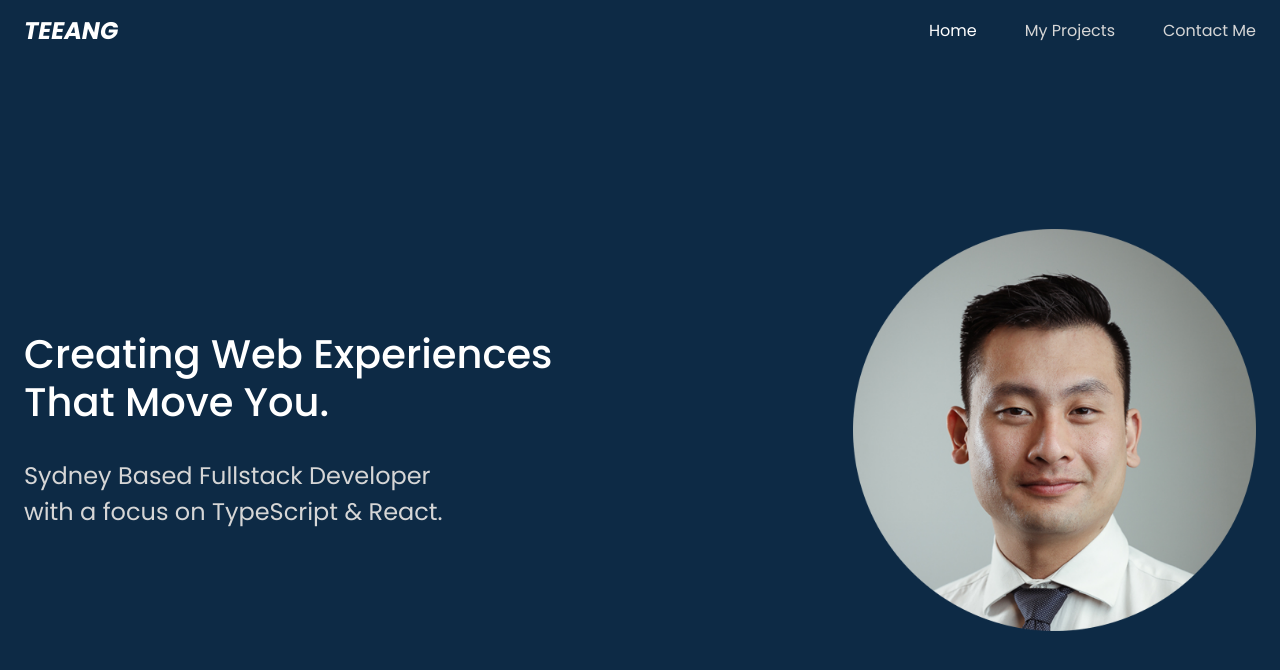
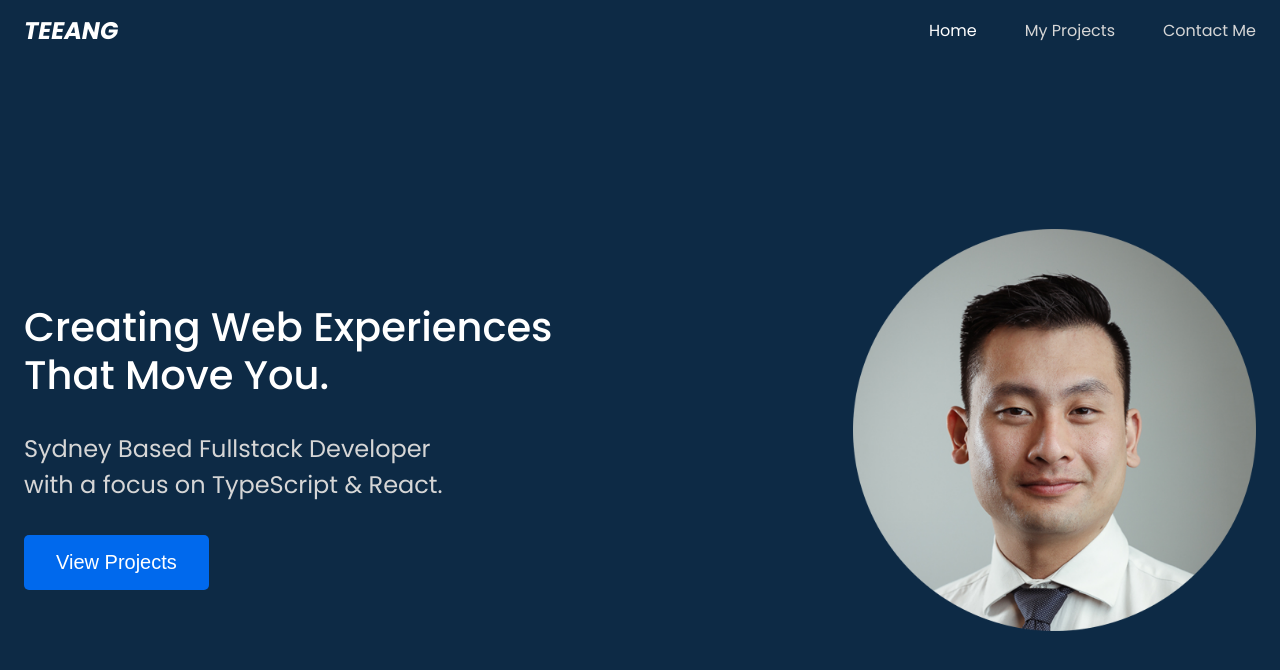
Before and after one commit to davidtaing/portfolio, a Next.js app: page / in a window 1280 px wide. Shown: the top 670 px of the page. Built offline with nearby package versions, Linux system fonts and the light colour scheme.

Commit message:
feat: cta button to homepage

```diff
--- a/src/components/HeroSection/index.tsx
+++ b/src/components/HeroSection/index.tsx
@@ -33,11 +33,18 @@ const StyledSection = styled.section`
       font-size: var(--fs-600);
       line-height: 1.5;
     }
+
+    button {
+      display: none;
+      font-size: var(--fs-400);
+      border-radius: 5px;
+      margin-top: 1rem;
+    }
   }
 
   .hero-container--image {
     grid-area: image;
-    width: 66%;
+    width: 75%;
     margin: 1rem auto;
   }
 
@@ -54,12 +61,16 @@ const StyledSection = styled.section`
 
     .hero-container--text {
       .headline {
-        margin: 1rem 0;
+        margin: 2rem 0;
       }
 
       .subheadline {
         display: block;
-        margin: 1rem 0;
+        margin: 2rem 0;
+      }
+
+      button {
+        display: block;
       }
     }
 
@@ -74,15 +85,18 @@ const HeroSection = () => {
   return (
     <StyledSection id="home" className="hero-section">
       <div className="hero-container--text">
-        <h1 className="headline text-primary">
+        <div className="hero-container--block">
+          <h1 className="headline">
             Creating Web Experiences <br />
             That Move You.
           </h1>
-        <h2 className="subheadline text-secondary">
+          <h2 className="subheadline">
             Sydney Based Fullstack Developer
             <br />
             with a focus on TypeScript & React.
           </h2>
+          <button>View Projects</button>
+        </div>
       </div>
       <div className="hero-container--image">
         <Image
--- a/src/styles/globals.css
+++ b/src/styles/globals.css
@@ -2,7 +2,7 @@ html,
 body {
   --fs-xl: clamp(2.5rem, 2.5vw, 5rem);
   --fs-600: clamp(1.5rem, 1vw, 2rem);
-  --fs-400: 1rem;
+  --fs-400: 1.25rem;
 
   --clr-primary-light: #ffffff;
   --clr-secondary-light: #d6d6d6;
@@ -14,6 +14,37 @@ body {
   font-family: Poppins, Segoe UI, Roboto, Oxygen, Ubuntu, Cantarell, Fira Sans,
     Droid Sans, Helvetica Neue, sans-serif;
   background-color: var(--clr-highlight);
+}
+
+button {
+  display: inline-block;
+  border: none;
+  padding: 1rem 2rem;
+  margin: 0;
+  text-decoration: none;
+  background: #0069ed;
+  color: #ffffff;
+  font-family: sans-serif;
+  font-size: 1rem;
+  cursor: pointer;
+  text-align: center;
+  transition: background 250ms ease-in-out, transform 150ms ease;
+  -webkit-appearance: none;
+  -moz-appearance: none;
+}
+
+button:hover,
+button:focus {
+  background: #0053ba;
+}
+
+button:focus {
+  outline: 1px solid #fff;
+  outline-offset: -4px;
+}
+
+button:active {
+  transform: scale(0.99);
 }
 
 .wrapper {
```
Lines whose indentation alone changed are shown as unchanged.
